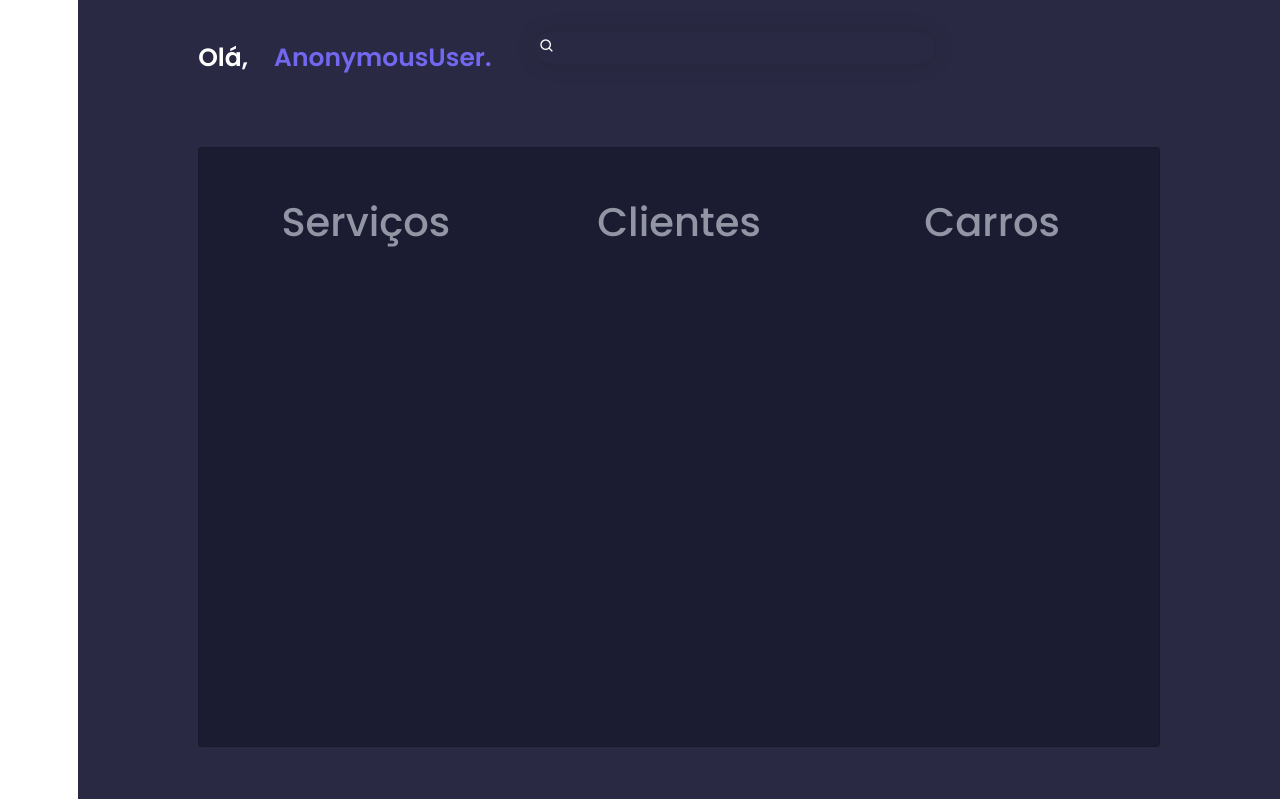
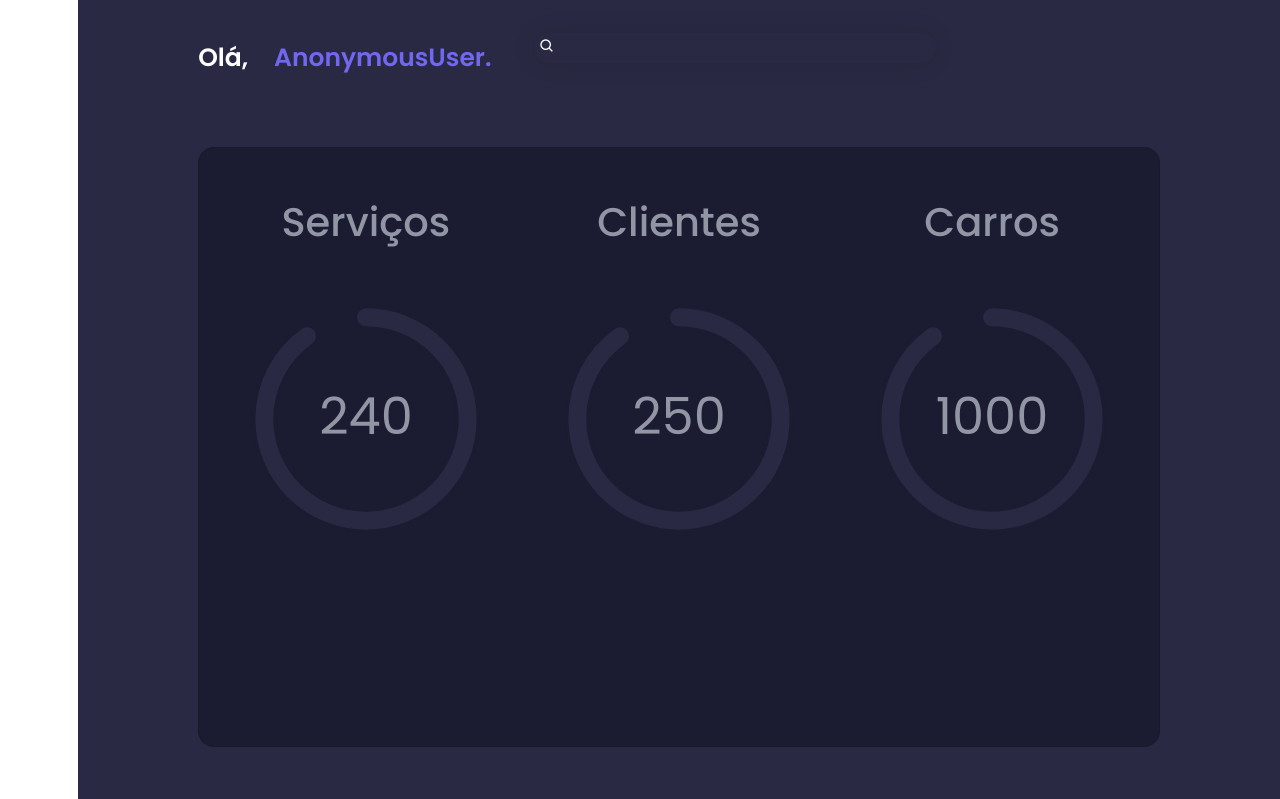
Before and after one commit to kovu176/Mecdev, a Django app: page / in a window 1280 px wide. Shown: the part 25-824 px from the top of the page. Run offline with Django 4.2, Linux system fonts and the light colour scheme.

Commit message:
atualizadao

```diff
--- a/clientes/templates/landing.html
+++ b/clientes/templates/landing.html
@@ -37,21 +37,70 @@
         <div class="card-item">
             <h1>Serviços </h1>
 
-
-
-
-
-
+            <div class="flex-wrapper">
+                <div class="single-chart">
+                  <svg viewBox="0 0 36 36" class="circular-chart blue">
+                    <path class="circle-bg"
+                      d="M18 2.0845
+                        a 15.9155 15.9155 0 0 1 0 31.831
+                        a 15.9155 15.9155 0 0 1 0 -31.831"
+                    />
+                    <path class="circle"
+                      stroke-dasharray="90, 100"
+                      d="M18 2.0845
+                        a 15.9155 15.9155 0 0 1 0 31.831
+                        a 15.9155 15.9155 0 0 1 0 -31.831"
+                    />
+                    <text x="18" y="20.35" class="percentage">240</text>
+                  </svg>
+                </div>
+            </div>
 
         </div>
 
         <div class="card-item">
             <h1>Clientes </h1>
+            <div class="flex-wrapper">
+                <div class="single-chart">
+                  <svg viewBox="0 0 36 36" class="circular-chart blue">
+                    <path class="circle-bg"
+                      d="M18 2.0845
+                        a 15.9155 15.9155 0 0 1 0 31.831
+                        a 15.9155 15.9155 0 0 1 0 -31.831"
+                    />
+                    <path class="circle"
+                      stroke-dasharray="90, 100"
+                      d="M18 2.0845
+                        a 15.9155 15.9155 0 0 1 0 31.831
+                        a 15.9155 15.9155 0 0 1 0 -31.831"
+                    />
+                    <text x="18" y="20.35" class="percentage">250</text>
+                  </svg>
+                </div>
+            </div>
 
         </div>
 
         <div class="card-item">
             <h1>Carros </h1>
+            <div class="flex-wrapper">
+                <div class="single-chart">
+                  <svg viewBox="0 0 36 36" class="circular-chart blue">
+                    <path class="circle-bg"
+                      d="M18 2.0845
+                        a 15.9155 15.9155 0 0 1 0 31.831
+                        a 15.9155 15.9155 0 0 1 0 -31.831"
+                    />
+                    <path class="circle"
+                      stroke-dasharray="90, 100"
+                      d="M18 2.0845
+                        a 15.9155 15.9155 0 0 1 0 31.831
+                        a 15.9155 15.9155 0 0 1 0 -31.831"
+                    />
+                    <text x="18" y="20.35" class="percentage">1000</text>
+                  </svg>
+                </div>
+            </div>
 
         </div>
 
--- a/static/landing.css
+++ b/static/landing.css
@@ -74,6 +74,7 @@
     height: 600px;
     background: #1b1c31;
     margin-top: 70px;
+    border-radius: 16px;
 
 
 }
@@ -97,3 +98,54 @@
     text-align: center;
     color:#9295a4
 }
+
+
+
+.flex-wrapper {
+    display: flex;
+    flex-flow: row nowrap;
+  }
+
+  .single-chart {
+    width: 100%;
+    justify-content: space-around ;
+
+  }
+
+  .circular-chart {
+    display: block;
+    margin: 50px auto;
+    max-width: 100%;
+    max-height: 230px;
+  }
+
+  .circle-bg {
+    fill: none;
+    stroke: #1b1c31;
+    stroke-width: 3.8;
+  }
+
+  .circle {
+    fill: none;
+    stroke-width: 2.8;
+    stroke-linecap: round;
+    animation: progress 1s ease-out forwards;
+  }
+
+  @keyframes progress {
+    0% {
+      stroke-dasharray: 0 100;
+    }
+  }
+
+  .circular-chart.blue .circle {
+    stroke: #292943;
+
+  }
+
+  .percentage {
+    fill: #9295a4;
+    font-size: 0.5em;
+    text-anchor: middle;
+
+  }
```
